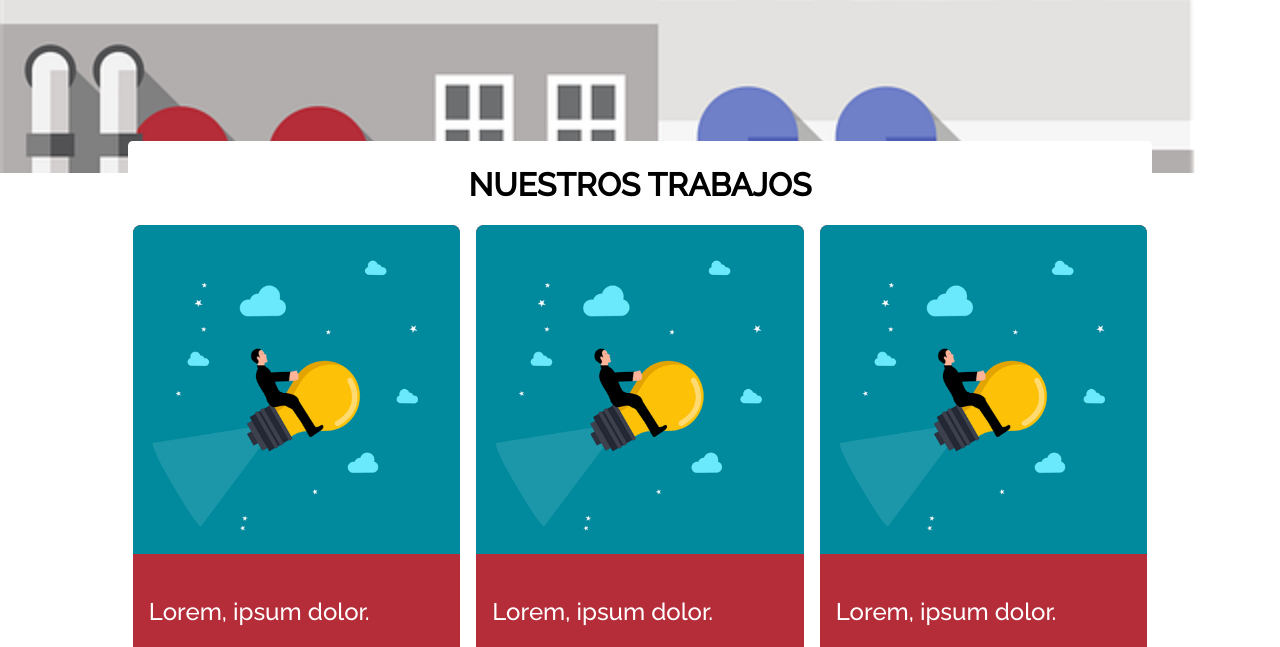
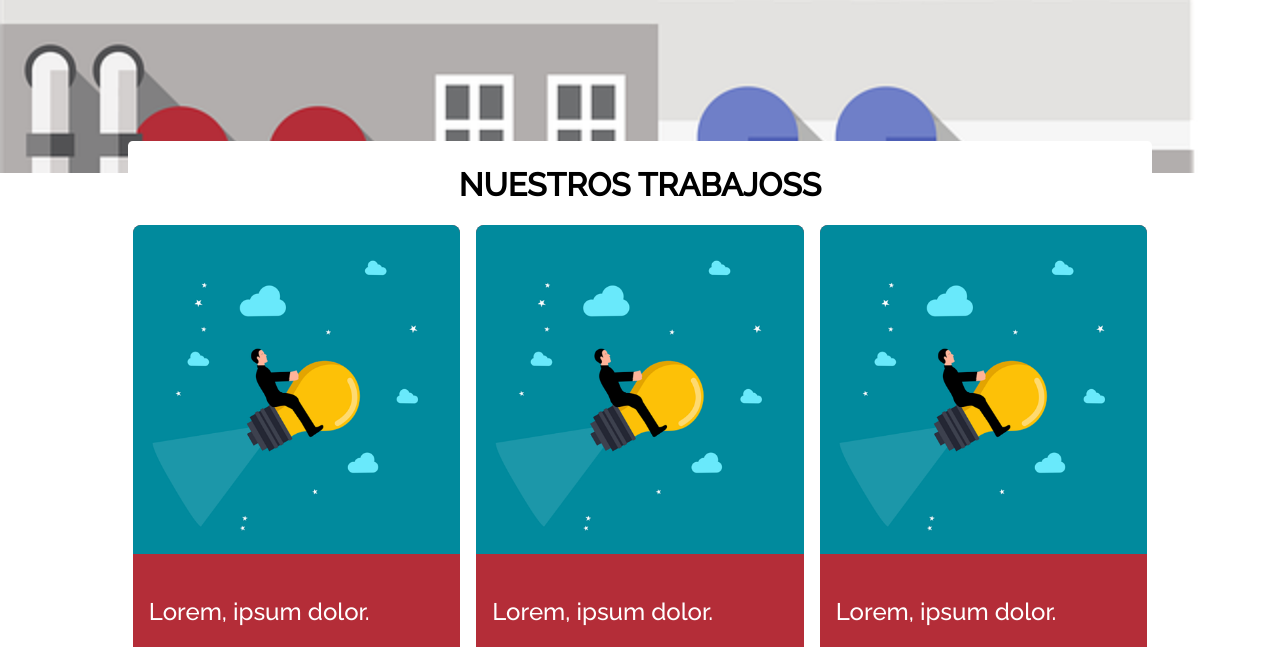
Before and after one commit to mateocruzg/MyFirtProyect, a plain HTML site: page index.html in a window 1280 px wide. Shown: the part 143-790 px from the top of the page. Drawn offline with Linux system fonts and the light colour scheme.

Commit message:
Modifique los dos

```diff
--- a/css/style.css
+++ b/css/style.css
@@ -200,6 +200,7 @@ html {
     }
 }
 
+/*Hola*/
 
 .nosotros-col-text{
     order: 1;
--- a/index.html
+++ b/index.html
@@ -33,7 +33,7 @@
         </dir>
     </header>
     <main class="container main">
-        <h1 class="main-title">Nuestros trabajos</h1>
+        <h1 class="main-title">Nuestros trabajoss</h1>
         <section class="tienda">
             <article class="card">
                 <img src="assets/images/card-1.png" alt="" class="card-img">
```
